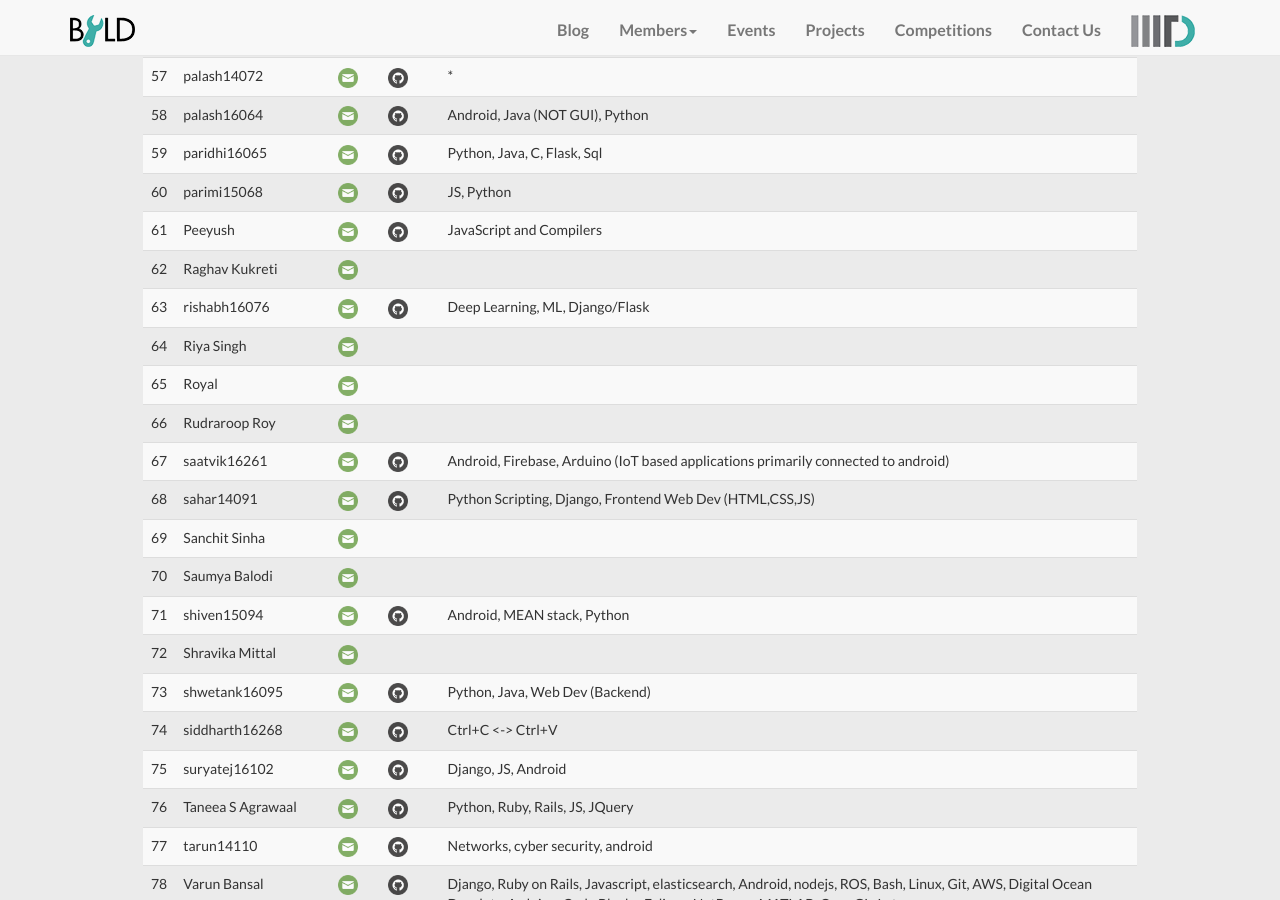
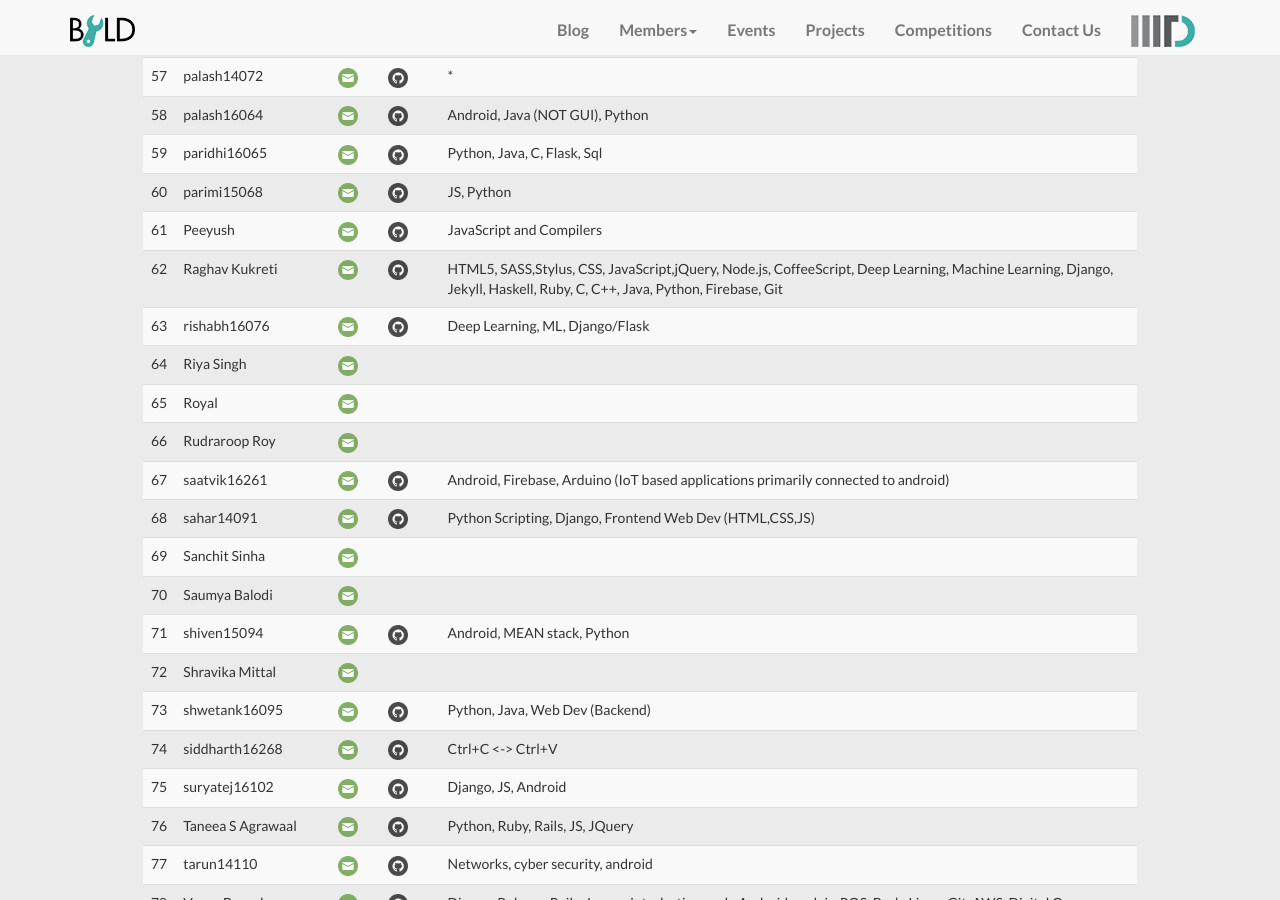
Before and after one commit to IIIT-Delhi/byld-website, a Jekyll site: the page built from site/members.md, in a window 1280 px wide and 900 px high, scrolled down 2699 px. Built offline with Jekyll 4.4.1, drawn with Linux system fonts in a browser that asks for light colours; nearby versions of some CDN libraries.

Commit message:
members.md: Update data for Raghav

```diff
--- a/site/members.md
+++ b/site/members.md
@@ -349,6 +349,8 @@ members:
 
 - email: raghav17082
   name: Raghav Kukreti
+  github: raghav-kukreti
+  skills: HTML5, SASS,Stylus, CSS, JavaScript,jQuery, Node.js, CoffeeScript, Deep Learning, Machine Learning, Django, Jekyll, Haskell, Ruby, C, C++, Java, Python, Firebase, Git
 
 - email: rishabh15076
   name: rishabh16076
```
